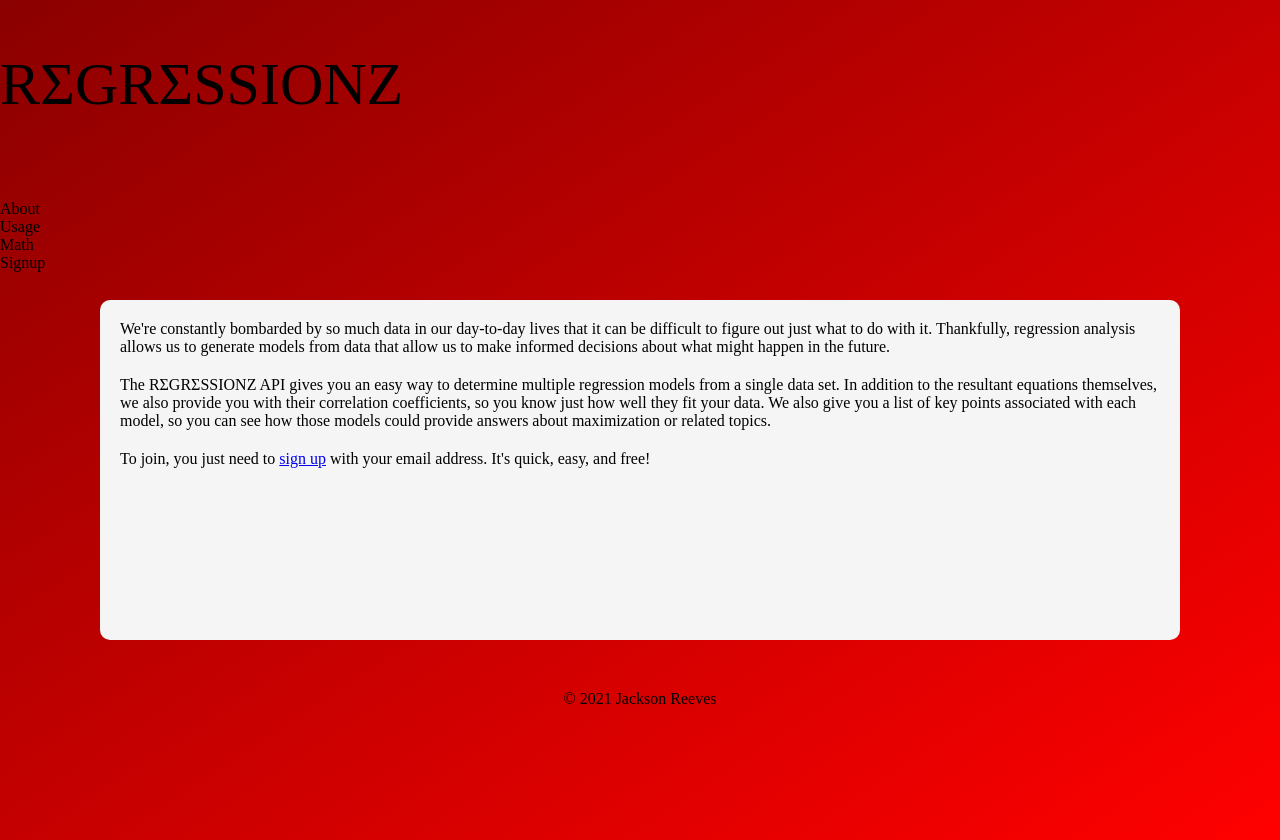
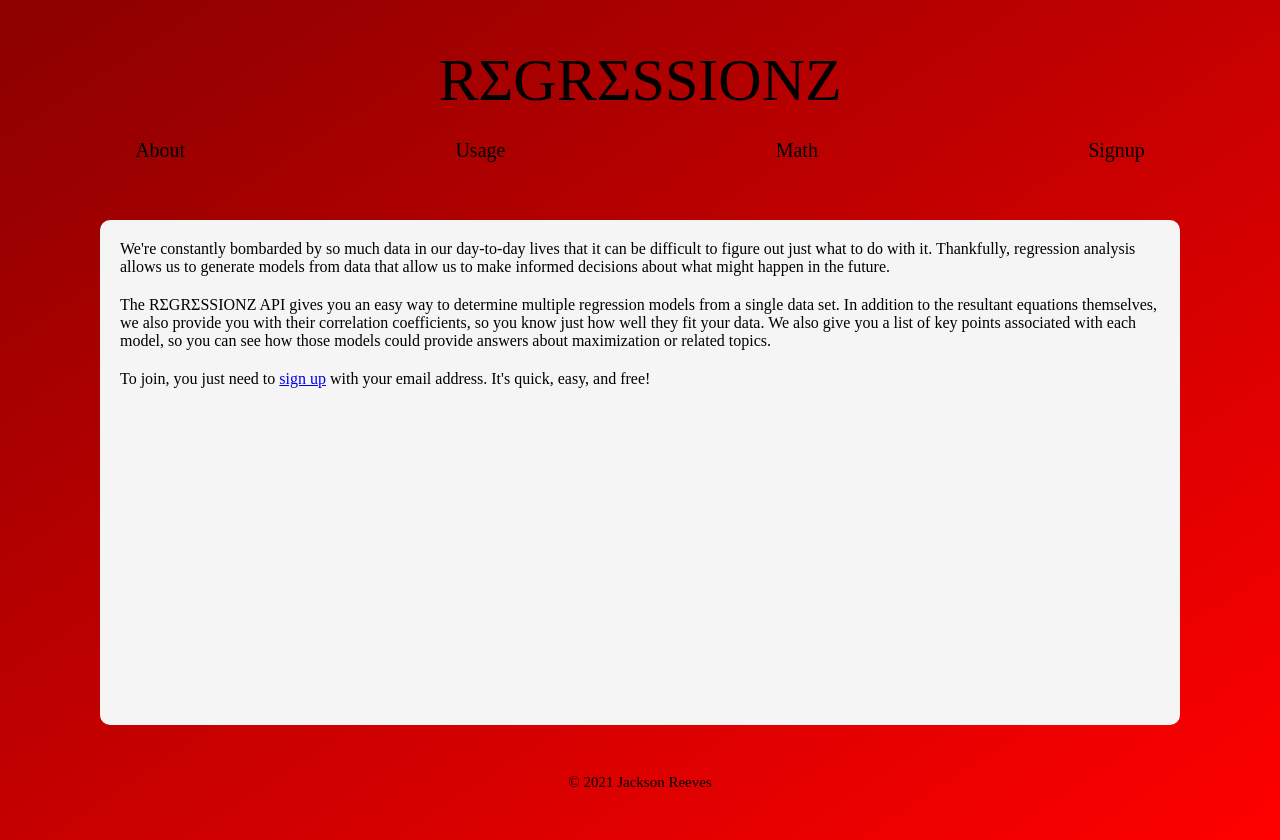
Before and after one commit to jtreeves/regressions_api, a Flask app: page / in a window 1280 px wide. Run offline with Flask 2, Linux system fonts and the light colour scheme; some libraries are stand-ins or nearby versions.

Commit message:
[main.css] Make nav bar; adjust heights

```diff
--- a/app/static/main.css
+++ b/app/static/main.css
@@ -11,26 +11,30 @@ body {
 }
 
 header {
+    text-align: center;
     font-size: 60px;
-    height: 100px;
-    margin: 50px 0;
+    line-height: 60px;
+    height: 60px;
+    margin-top: 50px;
 }
 
 footer {
     text-align: center;
-    height: 100px;
-    margin: 50px 0;
+    font-size: 15px;
+    line-height: 15px;
+    height: 15px;
+    margin-bottom: 50px;
 }
 
 main {
-    margin: 0 100px;
+    margin: 50px 100px;
     padding: 20px;
     display: grid;
     grid-auto-rows: min-content;
     row-gap: 20px;
     background: whitesmoke;
     border-radius: 10px;
-    min-height: calc(100vh - 500px);
+    min-height: calc(100vh - 335px);
 }
 
 nav ul {
@@ -40,7 +44,21 @@ nav ul {
 }
 
 .bar {
-    height: 100px;
+    height: 40px;
+    margin-top: 20px;
+}
+
+.bar ul {
+    display: grid;
+    grid-template-columns: repeat(4, auto);
+}
+
+.bar li {
+    font-size: 20px;
+    line-height: 20px;
+    height: 20px;
+    margin: 10px;
+    place-self: center;
 }
 
 header a, nav ul li a, a:hover {
```
